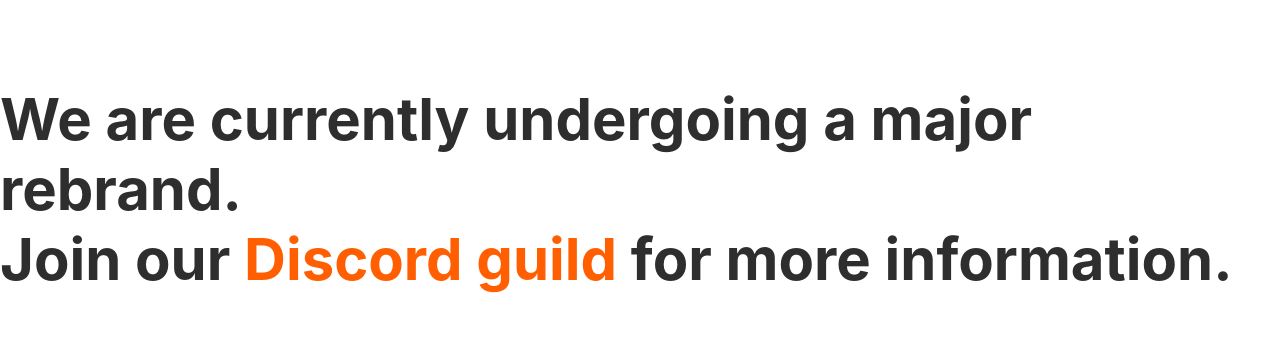
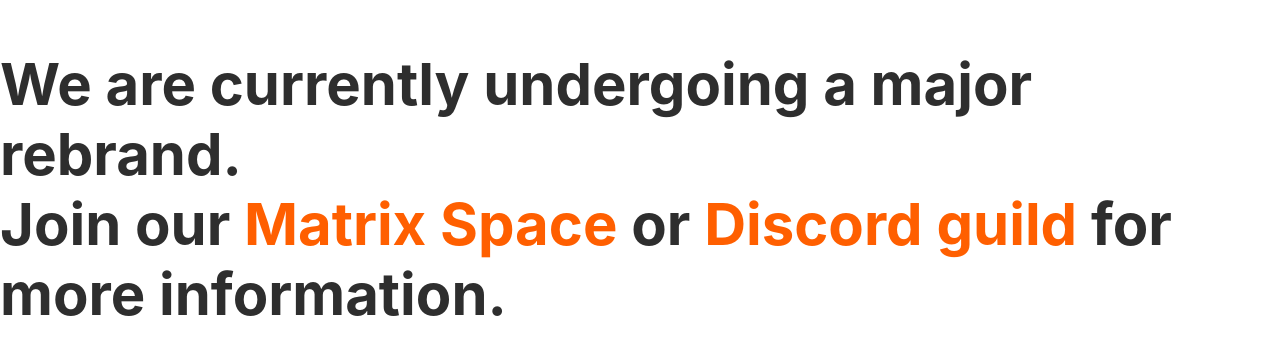
Before and after one commit to spacebarchat/landingpage, a Nuxt app: page / in a window 1280 px wide. Shown: the part 211-566 px from the top of the page. Built offline with nearby package versions, Linux system fonts and the light colour scheme.

Commit message:
Add Matrix Space link

```diff
--- a/layouts/default.vue
+++ b/layouts/default.vue
@@ -3,7 +3,7 @@
 
 		<div>
 			<h1>We are currently undergoing a major rebrand.</h1>
-			<h2>Join our <a href="https://discord.gg/Ms5Ev7S6bF">Discord guild</a> for more information.</h2>
+			<h2>Join our <a href="https://matrix.to/#/!OovtSBQaxNmuBWlQzV:feline.support/?via=feline.support&via=rory.gay&via=envs.net">Matrix Space</a> or <a href="https://discord.gg/Ms5Ev7S6bF">Discord guild</a> for more information.</h2>
 		</div>
 
 	<!-- <warning />
```
